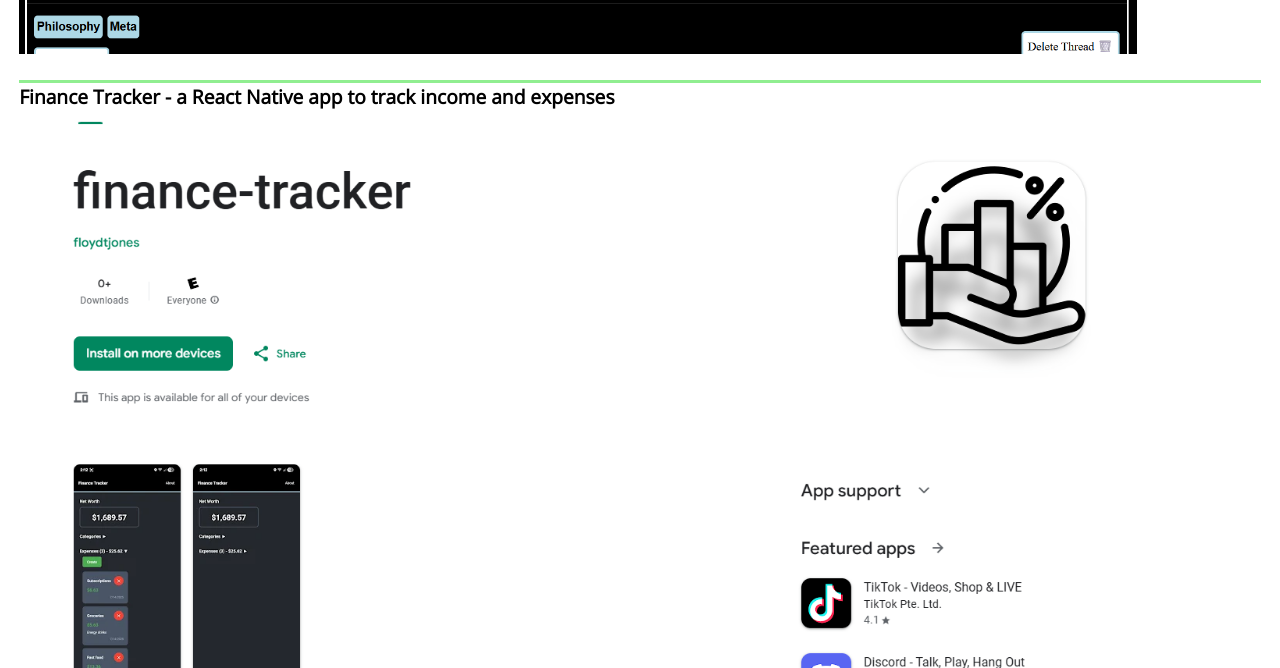
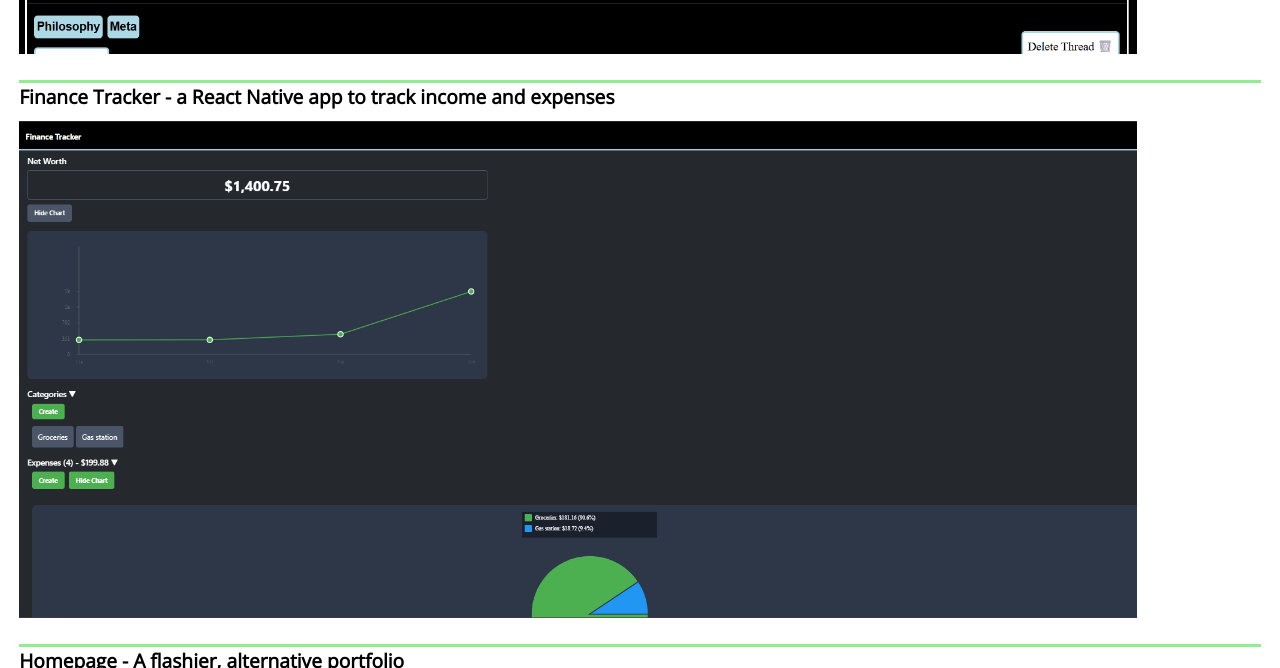
Before and after one commit to flooyd/floydportfolio, a SvelteKit app: page / in a window 1280 px wide. Shown: the part 720-1388 px from the top of the page. Built offline with nearby package versions, Linux system fonts and the light colour scheme.

Commit message:
change image of finance tracker

```diff
--- a/src/routes/+page.svelte
+++ b/src/routes/+page.svelte
@@ -37,7 +37,7 @@
 				<a target="__blank" href="__blank">
 					<div>Finance Tracker - a React Native app to track income and expenses</div>
 					<img
-						src="./financetracker.png"
+						src="./financetrackerweb.png"
 						alt="screenshot of app"
 					/>
 				</a>
```
Also changed, not shown: static/financetracker.png (deleted), static/financetrackerweb.png (added).
